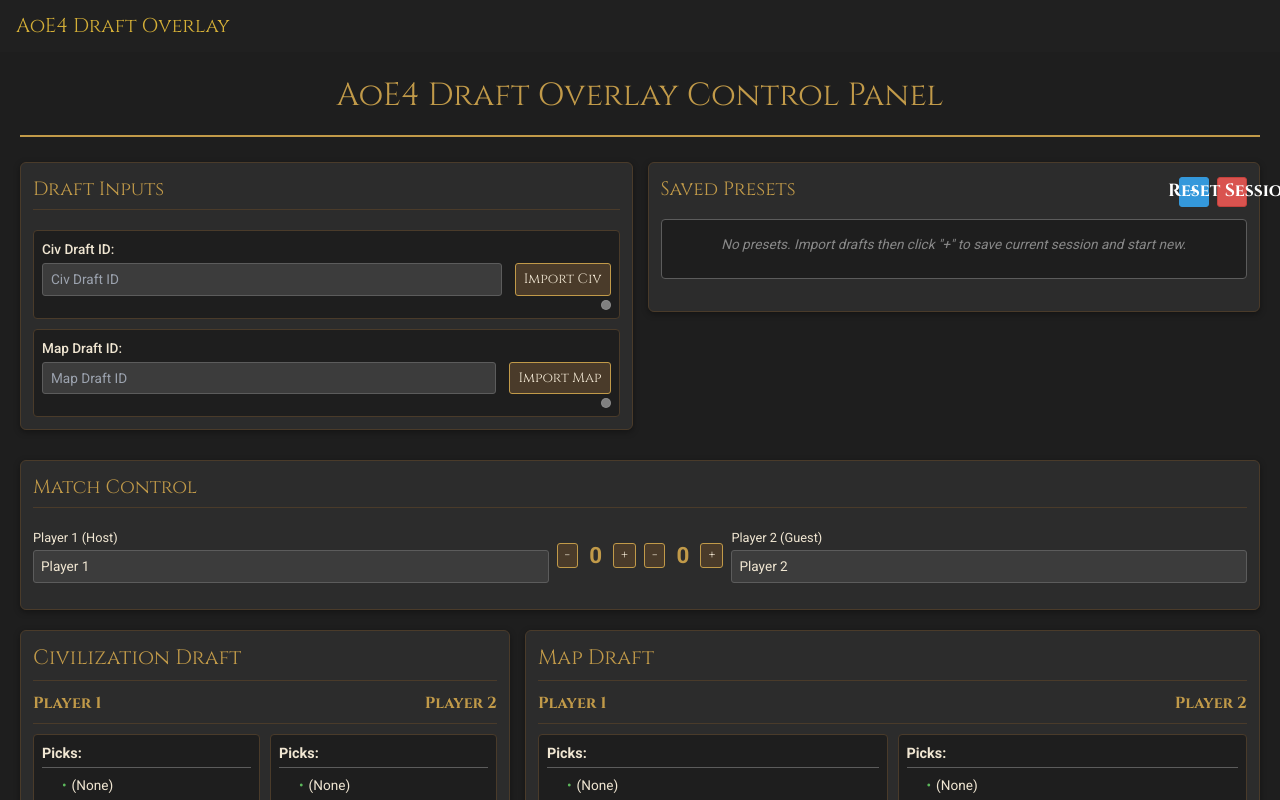
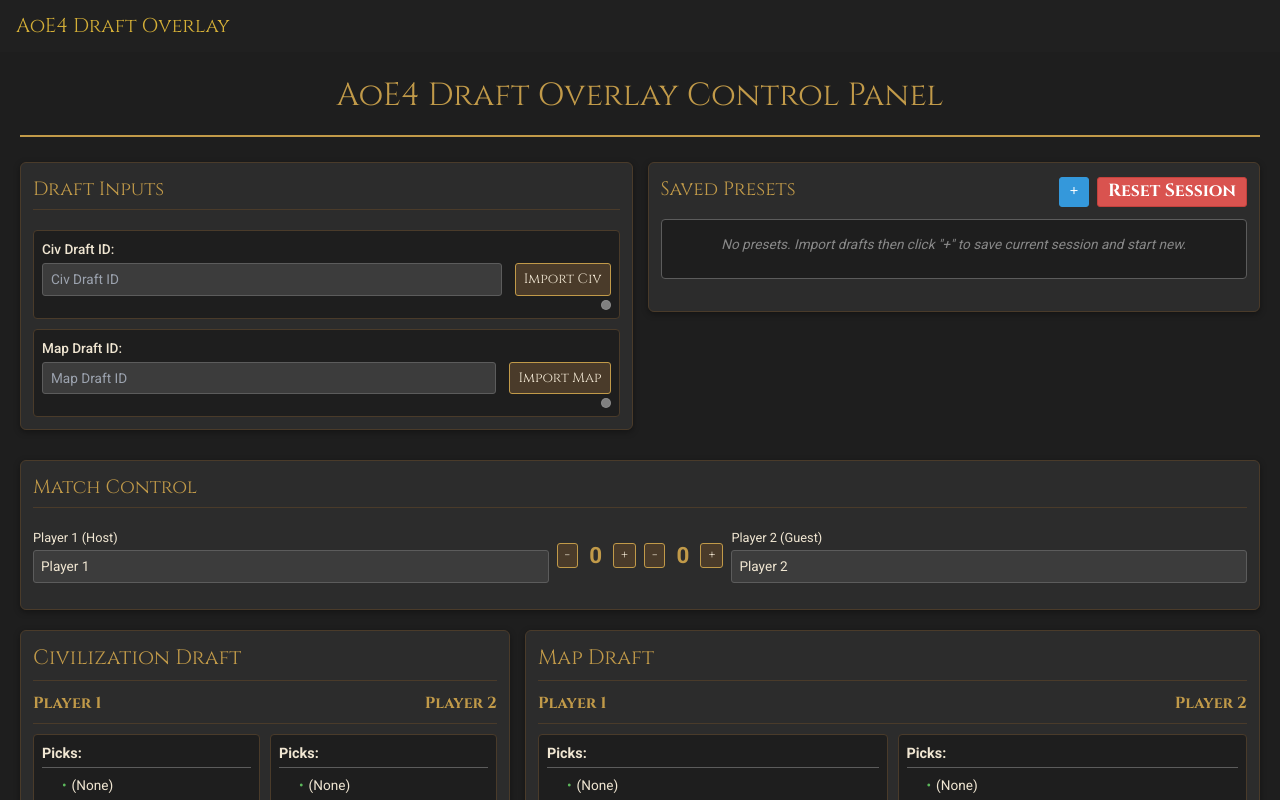
Before and after one commit to overbait/UItest2, a React (Vite) app: page / in a window 1280 px wide. Built offline with nearby package versions, Linux system fonts and the light colour scheme.

Commit message:
Update TechnicalInterface.css

```diff
--- a/src/styles/TechnicalInterface.css
+++ b/src/styles/TechnicalInterface.css
@@ -29,7 +29,6 @@
   padding: 20px;
   min-height: 100vh;
   box-sizing: border-box;
-  /* overflow-y: auto; -- This is handled by html,body in index.css */
 }
 
 .main-title {
@@ -193,8 +192,8 @@
   font-size: 1.1em;
   line-height: 1;
   min-width: 30px;
-  width: 30px; /* Fixed width */
-  height: 30px; /* Fixed height */
+  width: auto; /* Allow button to size to content for "Reset Session" */
+  height: 30px;
   font-weight: bold;
   display: flex;
   align-items: center;
@@ -204,12 +203,15 @@
   background-color: var(--aoe-blue-action);
   border-color: var(--aoe-blue-action);
   color: white;
+  width: 30px; /* Keep + button square */
 }
 .add-new-preset-button-plus:hover { background-color: #2980b9; }
 .reset-session-button {
   background-color: var(--aoe-red-error);
   color: white;
-  border-color: #c4413c;
+  border-color: #c4413c; /* Slightly darker red border */
+  padding-left: 10px; /* More padding for longer text */
+  padding-right: 10px;
 }
 .reset-session-button:hover { background-color: #c9302c; border-color: #a72824; }
 .saved-presets-list {
```
